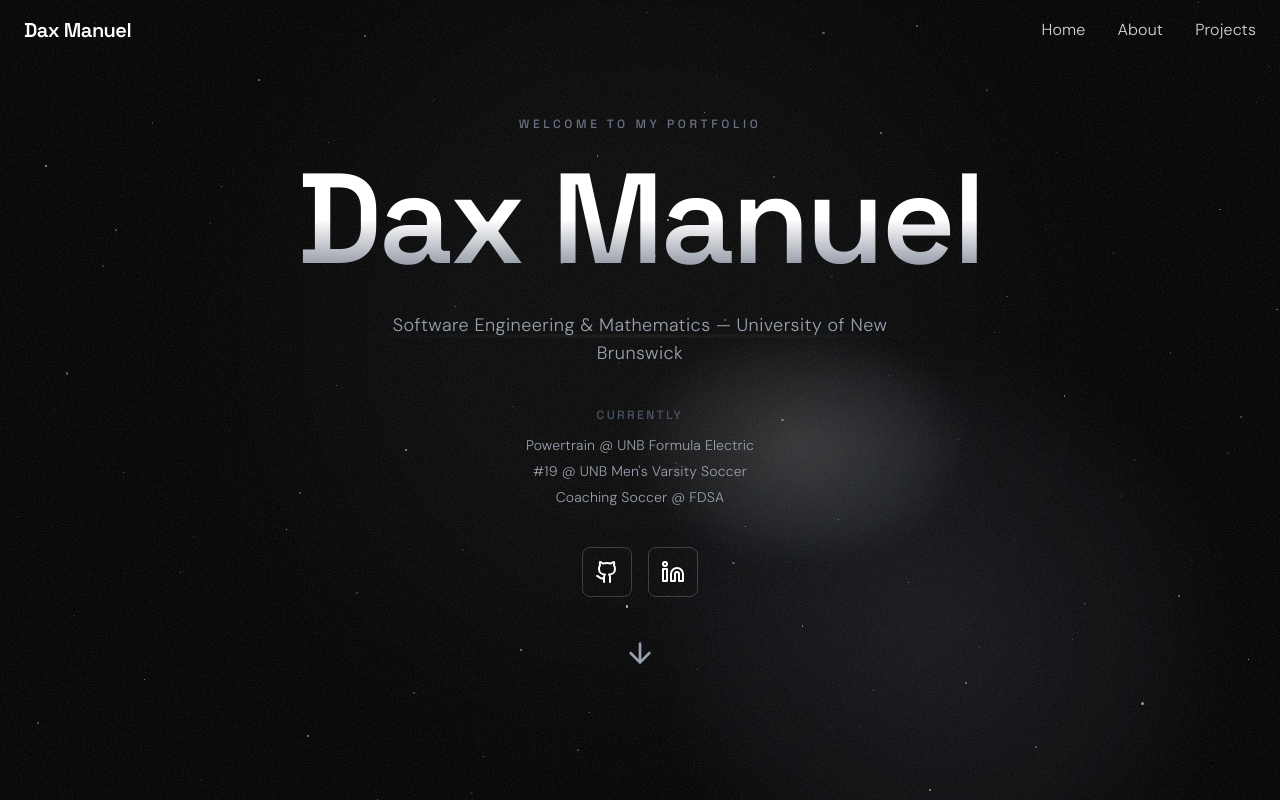
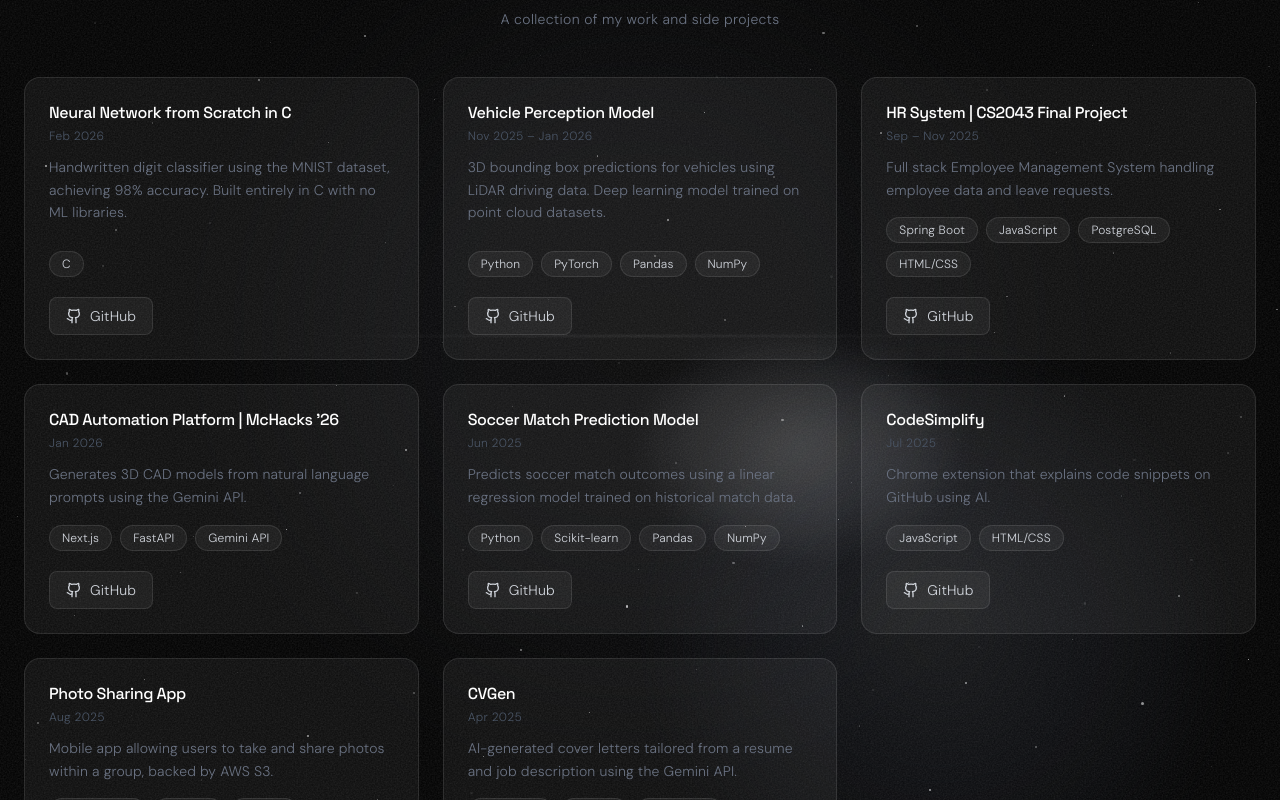
Before and after one commit to DaxManuel27/portfolio-site, a React (Vite) app: page / in a window 1280 px wide. Shown: the top 800 px of the page. Built offline with nearby package versions, Linux system fonts and the light colour scheme.

Commit message:
pls work

```diff
--- a/src/app/App.tsx
+++ b/src/app/App.tsx
@@ -2,7 +2,9 @@
 import { Hero } from "./components/Hero";
 import { About } from "./components/About";
 import { Projects } from "./components/Projects";
-import { motion } from "motion/react";
+import { motion, useScroll, useTransform, useSpring } from "motion/react";
+
+const SECTIONS = 3;
 
 const STARS = Array.from({ length: 120 }, (_, i) => {
   const seed = i * 7919;
@@ -17,13 +19,23 @@
 });
 
 export default function App() {
+  const { scrollYProgress } = useScroll();
+
+  const rawX = useTransform(
+    scrollYProgress,
+    [0, 1],
+    ["0vw", `-${(SECTIONS - 1) * 100}vw`]
+  );
+
+  // Spring wrapping for a smooth, slightly physical feel
+  const x = useSpring(rawX, { stiffness: 80, damping: 20, mass: 0.5 });
+
   return (
-    <div className="dark min-h-screen bg-black text-white relative">
+    // Tall outer div creates the scroll space
+    <div style={{ height: `${SECTIONS * 100}vh` }} className="dark text-white">
 
-      {/* ── Fixed space background ── */}
-      <div className="fixed inset-0 z-0 pointer-events-none overflow-hidden">
-
-        {/* Star field */}
+      {/* Fixed space background */}
+      <div className="fixed inset-0 z-0 pointer-events-none overflow-hidden bg-black">
         {STARS.map((star, i) => (
           <motion.div
             key={i}
@@ -35,38 +47,21 @@
               height: `${star.size}px`,
             }}
             animate={{ opacity: [star.opacity, star.opacity * 0.2, star.opacity] }}
-            transition={{
-              duration: star.duration,
-              delay: star.delay,
-              repeat: Infinity,
-              ease: "easeInOut",
-            }}
+            transition={{ duration: star.duration, delay: star.delay, repeat: Infinity, ease: "easeInOut" }}
           />
         ))}
 
-        {/* Outer diffuse nebula */}
-        <div
-          style={{
-            position: "absolute",
-            width: "900px",
-            height: "900px",
-            left: "50%",
-            top: "42%",
-            transform: "translate(-50%, -50%)",
+        <div style={{
+          position: "absolute", width: "900px", height: "900px",
+          left: "50%", top: "42%", transform: "translate(-50%, -50%)",
           background: "radial-gradient(circle, rgba(255,255,255,0.03) 0%, rgba(200,210,255,0.04) 30%, transparent 70%)",
           filter: "blur(40px)",
-          }}
-        />
+        }} />
 
-        {/* Mid pulsing glow */}
         <motion.div
           style={{
-            position: "absolute",
-            width: "600px",
-            height: "600px",
-            left: "50%",
-            top: "42%",
-            transform: "translate(-50%, -50%)",
+            position: "absolute", width: "600px", height: "600px",
+            left: "50%", top: "42%", transform: "translate(-50%, -50%)",
             background: "radial-gradient(circle, rgba(220,230,255,0.10) 0%, rgba(180,200,255,0.06) 40%, transparent 70%)",
             filter: "blur(24px)",
           }}
@@ -74,15 +69,10 @@
           transition={{ duration: 8, repeat: Infinity, ease: "easeInOut" }}
         />
 
-        {/* Inner hot core */}
         <motion.div
           style={{
-            position: "absolute",
-            width: "320px",
-            height: "220px",
-            left: "50%",
-            top: "42%",
-            transform: "translate(-50%, -50%)",
+            position: "absolute", width: "320px", height: "220px",
+            left: "50%", top: "42%", transform: "translate(-50%, -50%)",
             background: "radial-gradient(ellipse, rgba(255,255,255,0.18) 0%, rgba(240,245,255,0.08) 50%, transparent 75%)",
             filter: "blur(12px)",
           }}
@@ -90,21 +80,13 @@
           transition={{ duration: 5, repeat: Infinity, ease: "easeInOut" }}
         />
 
-        {/* Lens flare streak */}
-        <div
-          style={{
-            position: "absolute",
-            width: "700px",
-            height: "1px",
-            left: "50%",
-            top: "42%",
-            transform: "translate(-50%, -50%)",
+        <div style={{
+          position: "absolute", width: "700px", height: "1px",
+          left: "50%", top: "42%", transform: "translate(-50%, -50%)",
           background: "linear-gradient(to right, transparent, rgba(255,255,255,0.12) 30%, rgba(255,255,255,0.20) 50%, rgba(255,255,255,0.12) 70%, transparent)",
           filter: "blur(1px)",
-          }}
-        />
+        }} />
 
-        {/* Film grain overlay */}
         <svg className="absolute inset-0 w-full h-full opacity-[0.12]" xmlns="http://www.w3.org/2000/svg">
           <filter id="grain">
             <feTurbulence type="fractalNoise" baseFrequency="0.65" numOctaves="3" stitchTiles="stitch" />
@@ -114,12 +96,22 @@
         </svg>
       </div>
 
-      {/* ── Page content ── */}
-      <div className="relative z-10">
-        <Navigation />
+      {/* Fixed viewport — sections slide horizontally */}
+      <div className="fixed inset-0 z-10 overflow-hidden">
+        <motion.div
+          style={{ x, display: "flex", width: `${SECTIONS * 100}vw`, height: "100vh" }}
+        >
+          <section style={{ width: "100vw", height: "100vh", flexShrink: 0, position: "relative" }}>
+            <Navigation scrollYProgress={scrollYProgress} sectionCount={SECTIONS} />
             <Hero />
+          </section>
+          <section style={{ width: "100vw", height: "100vh", flexShrink: 0, position: "relative" }}>
             <About />
+          </section>
+          <section style={{ width: "100vw", height: "100vh", flexShrink: 0, position: "relative" }}>
             <Projects />
+          </section>
+        </motion.div>
       </div>
     </div>
   );
--- a/src/app/components/About.tsx
+++ b/src/app/components/About.tsx
@@ -1,16 +1,6 @@
-import { motion, useScroll, useTransform } from "motion/react";
-import { useRef } from "react";
+import { motion } from "motion/react";
 
 export function About() {
-  const containerRef = useRef(null);
-  const { scrollYProgress } = useScroll({
-    target: containerRef,
-    offset: ["start end", "center center"]
-  });
-
-  const x = useTransform(scrollYProgress, [0, 0.7], ["60%", "0%"]);
-  const opacity = useTransform(scrollYProgress, [0, 0.3, 0.7], [0, 0.5, 1]);
-
   const skills = [
     "Python", "C", "TypeScript", "Java",
     "PyTorch", "React", "Next.js", "Spring Boot",
@@ -18,29 +8,21 @@
   ];
 
   return (
-    <section
-      id="about"
-      ref={containerRef}
-      className="relative min-h-screen flex items-center py-20 overflow-hidden snap-start"
+    <div className="w-full h-full flex items-center overflow-y-auto">
+      <div className="max-w-7xl mx-auto px-6 py-24 w-full">
+        <motion.div
+          initial={{ opacity: 0, y: 20 }}
+          animate={{ opacity: 1, y: 0 }}
+          transition={{ duration: 0.6, ease: "easeOut" }}
         >
-      <motion.div
-        style={{ x, opacity }}
-        className="max-w-7xl mx-auto px-6 w-full"
-      >
-        <div className="mb-14">
           <p className="text-center text-xs uppercase tracking-[0.3em] text-gray-600 mb-4 font-medium" style={{ fontFamily: "var(--font-display)" }}>Who I am</p>
-          <h2 className="text-5xl md:text-6xl text-center font-semibold tracking-tight bg-gradient-to-b from-white to-gray-500 bg-clip-text text-transparent" style={{ fontFamily: "var(--font-display)" }}>
+          <h2 className="text-5xl md:text-6xl text-center font-semibold tracking-tight bg-gradient-to-b from-white to-gray-500 bg-clip-text text-transparent mb-14" style={{ fontFamily: "var(--font-display)" }}>
             About Me
           </h2>
-        </div>
 
           <div className="grid md:grid-cols-2 gap-12 items-center">
             <div className="relative aspect-[3/4] rounded-2xl overflow-hidden border border-white/10 max-w-xs mx-auto w-full">
-            <img
-              src="/headshot.jpg"
-              alt="Dax Manuel"
-              className="w-full h-full object-cover object-top"
-            />
+              <img src="/headshot.jpg" alt="Dax Manuel" className="w-full h-full object-cover object-top" />
               <div className="absolute inset-0 bg-gradient-to-t from-black via-transparent to-transparent" />
             </div>
 
@@ -48,11 +30,9 @@
               <p className="text-gray-400 text-base leading-relaxed font-light">
                 I'm a Software Engineering and Mathematics student at the University of New Brunswick with a deep passion for building things that matter.
               </p>
-
               <p className="text-gray-400 text-base leading-relaxed font-light">
                 My interests span across software engineering, machine learning, and computer vision — specifically in automotive, aerospace, and robotics.
               </p>
-
               <p className="text-gray-400 text-base leading-relaxed font-light">
                 Outside of code, I'm on the powertrain team at UNB Formula Electric, play varsity soccer as #19, and coach soccer at FDSA.
               </p>
@@ -64,9 +44,8 @@
                     <motion.span
                       key={skill}
                       initial={{ opacity: 0, scale: 0.8 }}
-                    whileInView={{ opacity: 1, scale: 1 }}
-                    viewport={{ once: true }}
-                    transition={{ delay: 0.3 + index * 0.04 }}
+                      animate={{ opacity: 1, scale: 1 }}
+                      transition={{ delay: 0.2 + index * 0.04 }}
                       className="px-3 py-1.5 bg-white/5 border border-white/10 rounded-md text-gray-400 text-xs font-light tracking-wide"
                     >
                       {skill}
@@ -77,6 +56,7 @@
             </div>
           </div>
         </motion.div>
-    </section>
+      </div>
+    </div>
   );
 }
--- a/src/app/components/Navigation.tsx
+++ b/src/app/components/Navigation.tsx
@@ -1,73 +1,85 @@
 import { useState, useEffect } from "react";
 import { Menu, X } from "lucide-react";
-import { motion, AnimatePresence } from "motion/react";
+import { motion, AnimatePresence, MotionValue, useTransform } from "motion/react";
 
-export function Navigation() {
+interface NavigationProps {
+  scrollYProgress: MotionValue<number>;
+  sectionCount: number;
+}
+
+export function Navigation({ scrollYProgress, sectionCount }: NavigationProps) {
   const [isScrolled, setIsScrolled] = useState(false);
   const [isMobileMenuOpen, setIsMobileMenuOpen] = useState(false);
 
   useEffect(() => {
-    const handleScroll = () => {
-      setIsScrolled(window.scrollY > 50);
-    };
+    const handleScroll = () => setIsScrolled(window.scrollY > 50);
     window.addEventListener("scroll", handleScroll);
     return () => window.removeEventListener("scroll", handleScroll);
   }, []);
 
   const navLinks = [
-    { href: "#home", label: "Home" },
-    { href: "#about", label: "About" },
-    { href: "#projects", label: "Projects" },
+    { label: "Home", index: 0 },
+    { label: "About", index: 1 },
+    { label: "Projects", index: 2 },
   ];
 
-  const scrollToSection = (e: React.MouseEvent<HTMLAnchorElement>, href: string) => {
-    e.preventDefault();
-    const element = document.querySelector(href);
-    if (element) {
-      element.scrollIntoView({ behavior: "smooth" });
-      setIsMobileMenuOpen(false);
-    }
+  const scrollToSection = (index: number) => {
+    const sectionHeight = (document.body.scrollHeight - window.innerHeight) / (sectionCount - 1);
+    window.scrollTo({ top: index * sectionHeight, behavior: "smooth" });
+    setIsMobileMenuOpen(false);
   };
+
+  // Active dot indicator tracks scroll progress across sections
+  const activeIndex = useTransform(scrollYProgress, [0, 1], [0, sectionCount - 1]);
 
   return (
     <>
       <motion.nav
         initial={{ y: -100 }}
         animate={{ y: 0 }}
-        className={`fixed top-0 left-0 right-0 z-50 transition-all duration-300 ${
+        className={`absolute top-0 left-0 right-0 z-50 transition-all duration-300 ${
           isScrolled ? "bg-black/80 backdrop-blur-lg border-b border-white/10" : "bg-transparent"
         }`}
       >
         <div className="max-w-7xl mx-auto px-6 py-4">
           <div className="flex items-center justify-between">
-            <motion.a
-              href="#home"
-              onClick={(e) => scrollToSection(e, "#home")}
-              className="text-xl font-semibold text-white tracking-tight"
-              style={{ fontFamily: "var(--font-display)" }}
+            <motion.button
+              onClick={() => scrollToSection(0)}
+              className="text-xl font-semibold text-white tracking-tight cursor-pointer"
+              style={{ fontFamily: "var(--font-display)", background: "none", border: "none" }}
               whileHover={{ scale: 1.05 }}
               whileTap={{ scale: 0.95 }}
             >
               Dax Manuel
-            </motion.a>
+            </motion.button>
 
-            {/* Desktop Navigation */}
+            {/* Desktop nav with active indicators */}
             <div className="hidden md:flex items-center space-x-8">
-              {navLinks.map((link) => (
-                <motion.a
-                  key={link.href}
-                  href={link.href}
-                  onClick={(e) => scrollToSection(e, link.href)}
-                  className="text-gray-300 hover:text-white transition-colors"
-                  whileHover={{ y: -2 }}
-                  whileTap={{ y: 0 }}
-                >
-                  {link.label}
-                </motion.a>
-              ))}
+              {navLinks.map((link) => {
+                const isActive = useTransform(
+                  activeIndex,
+                  (v) => Math.round(v) === link.index
+                );
+                return (
+                  <motion.button
+                    key={link.label}
+                    onClick={() => scrollToSection(link.index)}
+                    className="text-gray-300 hover:text-white transition-colors relative cursor-pointer"
+                    style={{ background: "none", border: "none", fontFamily: "var(--font-body)" }}
+                    whileHover={{ y: -2 }}
+                    whileTap={{ y: 0 }}
+                  >
+                    {link.label}
+                    <motion.span
+                      className="absolute -bottom-1 left-0 right-0 h-px bg-white"
+                      style={{ scaleX: useTransform(isActive, (v) => v ? 1 : 0), originX: 0 }}
+                      transition={{ duration: 0.2 }}
+                    />
+                  </motion.button>
+                );
+              })}
             </div>
 
-            {/* Mobile Menu Button */}
             <button
               className="md:hidden text-white"
               onClick={() => setIsMobileMenuOpen(!isMobileMenuOpen)}
@@ -78,7 +90,7 @@
         </div>
       </motion.nav>
 
-      {/* Mobile Menu */}
+      {/* Mobile menu */}
       <AnimatePresence>
         {isMobileMenuOpen && (
           <motion.div
@@ -89,18 +101,18 @@
             className="fixed inset-0 z-40 bg-black md:hidden"
           >
             <div className="flex flex-col items-center justify-center h-full space-y-8">
-              {navLinks.map((link, index) => (
-                <motion.a
-                  key={link.href}
-                  href={link.href}
-                  onClick={(e) => scrollToSection(e, link.href)}
-                  className="text-2xl text-gray-300 hover:text-white transition-colors"
+              {navLinks.map((link, i) => (
+                <motion.button
+                  key={link.label}
+                  onClick={() => scrollToSection(link.index)}
+                  className="text-2xl text-gray-300 hover:text-white transition-colors cursor-pointer"
+                  style={{ background: "none", border: "none", fontFamily: "var(--font-display)" }}
                   initial={{ opacity: 0, y: 20 }}
                   animate={{ opacity: 1, y: 0 }}
-                  transition={{ delay: index * 0.1 }}
+                  transition={{ delay: i * 0.1 }}
                 >
                   {link.label}
-                </motion.a>
+                </motion.button>
               ))}
             </div>
           </motion.div>
--- a/src/app/components/Projects.tsx
+++ b/src/app/components/Projects.tsx
@@ -1,6 +1,4 @@
-import { motion, useInView } from "motion/react";
-import { useRef } from "react";
-import { useScroll, useTransform } from "motion/react";
+import { motion } from "motion/react";
 import { Github } from "lucide-react";
 
 const projects = [
@@ -63,30 +61,19 @@
 ];
 
 export function Projects() {
-  const containerRef = useRef(null);
-  const { scrollYProgress } = useScroll({
-    target: containerRef,
-    offset: ["start end", "center center"]
-  });
-
-  const x = useTransform(scrollYProgress, [0, 0.7], ["-60%", "0%"]);
-  const opacity = useTransform(scrollYProgress, [0, 0.3, 0.7], [0, 0.5, 1]);
-
-  const ref = useRef(null);
-  const isInView = useInView(ref, { once: true, amount: 0.1 });
-
   return (
-    <section id="projects" ref={containerRef} className="relative min-h-screen py-20">
+    <div className="w-full h-full flex items-center overflow-y-auto">
+      <div className="max-w-7xl mx-auto px-6 py-24 w-full">
         <motion.div
-        style={{ x, opacity }}
-        ref={ref}
-        className="max-w-7xl mx-auto px-6"
+          initial={{ opacity: 0, y: 20 }}
+          animate={{ opacity: 1, y: 0 }}
+          transition={{ duration: 0.6, ease: "easeOut" }}
         >
           <p className="text-center text-xs uppercase tracking-[0.3em] text-gray-600 mb-4 font-medium" style={{ fontFamily: "var(--font-display)" }}>What I've built</p>
           <h2 className="text-5xl md:text-6xl mb-6 text-center font-semibold tracking-tight bg-gradient-to-b from-white to-gray-500 bg-clip-text text-transparent" style={{ fontFamily: "var(--font-display)" }}>
             Projects
           </h2>
-        <p className="text-gray-500 text-sm text-center mb-16 max-w-xl mx-auto font-light tracking-wide">
+          <p className="text-gray-500 text-sm text-center mb-12 max-w-xl mx-auto font-light tracking-wide">
             A collection of my work and side projects
           </p>
 
@@ -94,17 +81,15 @@
             {projects.map((project, index) => (
               <motion.div
                 key={project.title}
-              initial={{ opacity: 0, y: 30 }}
-              animate={isInView ? { opacity: 1, y: 0 } : {}}
-              transition={{ delay: index * 0.1, duration: 0.5 }}
+                initial={{ opacity: 0, y: 24 }}
+                animate={{ opacity: 1, y: 0 }}
+                transition={{ delay: index * 0.07, duration: 0.5 }}
                 whileHover={{ y: -6, transition: { duration: 0.2 } }}
                 className="bg-white/5 border border-white/10 rounded-2xl overflow-hidden hover:border-white/20 transition-all flex flex-col p-6"
               >
-              <div className="flex items-start justify-between mb-3">
-                <div>
+                <div className="mb-3">
                   <h3 className="text-base text-white leading-snug font-medium tracking-tight" style={{ fontFamily: "var(--font-display)" }}>{project.title}</h3>
                   <p className="text-gray-600 text-xs mt-1 tracking-wide font-light">{project.date}</p>
-                </div>
                 </div>
 
                 <p className="text-gray-500 mb-4 leading-relaxed text-sm flex-1 font-light">
@@ -113,10 +98,7 @@
 
                 <div className="flex flex-wrap gap-2 mb-5">
                   {project.tags.map((tag) => (
-                  <span
-                    key={tag}
-                    className="px-3 py-1 text-xs bg-white/5 border border-white/10 rounded-full text-gray-300"
-                  >
+                    <span key={tag} className="px-3 py-1 text-xs bg-white/5 border border-white/10 rounded-full text-gray-300">
                       {tag}
                     </span>
                   ))}
@@ -137,6 +119,7 @@
             ))}
           </div>
         </motion.div>
-    </section>
+      </div>
+    </div>
   );
 }
```
Also changed, not shown: vercel.json (added), 6 other files (tests, documents, lock files or other folders). Lines whose indentation alone changed are shown as unchanged.
